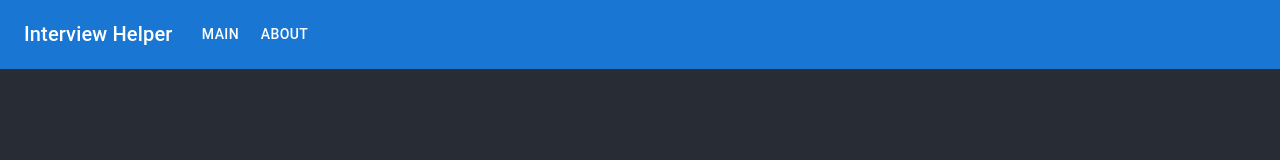
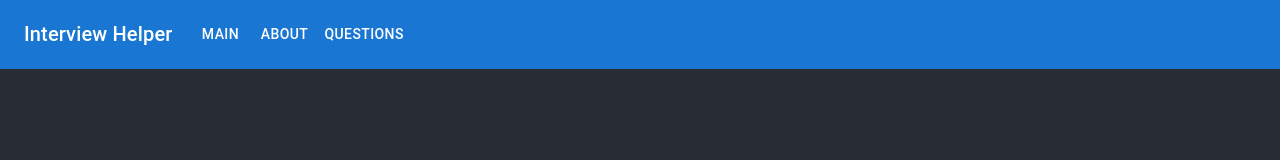
Before and after one commit to Sverdiyev/InterviewHelperFE, a React (Create React App) app: page /questions in a window 1280 px wide. Before the commit this address had no page. Shown: the top 160 px of the page. Built offline with nearby package versions, Linux system fonts and the light colour scheme.

Commit message:
change folder strucutre

```diff
--- a/src/App.jsx
+++ b/src/App.jsx
@@ -1,10 +1,11 @@
 import { Route, Routes } from 'react-router-dom';
 import './App.css';
-import Navbar from './components/Navbar';
-import Footer from './components/Footer';
+import Navbar from './components/Layout/Navbar';
+import Footer from './components/Layout/Footer';
 import About from './pages/About.jsx';
 import Main from './pages/Main.jsx';
 import NotFound from './pages/NotFound.jsx';
+import Questions from './pages/Questions.jsx';
 
 function App() {
   return (
@@ -14,6 +15,7 @@ function App() {
         <Routes>
           <Route path="/about" element={<About />} />
           <Route path="/main" element={<Main />} />
+          <Route path="/questions" element={<Questions />} />
           <Route path="/" element={<Main />} />
           <Route path="*" element={<NotFound />} />
         </Routes>
--- a/src/components/Navbar.jsx
+++ b/src/components/Layout/Navbar.jsx
@@ -9,7 +9,7 @@ import Button from '@mui/material/Button';
 import MenuItem from '@mui/material/MenuItem';
 import { Link } from 'react-router-dom';
 
-const pages = ['main', 'about'];
+const pages = ['main', 'about', 'questions'];
 
 function Navbar() {
   const [anchorElNav, setAnchorElNav] = useState(null);
@@ -28,8 +28,7 @@ function Navbar() {
             component={Link}
             to="/"
             sx={{ mr: 2, display: { xs: 'none', md: 'flex' } }}
-            style={{ textDecoration: 'none', color: 'white' }}
-          >
+            style={{ textDecoration: 'none', color: 'white' }}>
             Interview Helper
           </Typography>
 
@@ -50,8 +49,7 @@ function Navbar() {
               onClose={handleCloseNavMenu}
               sx={{
                 display: { xs: 'block', md: 'none' }
-              }}
-            >
+              }}>
               {pages.map((page) => (
                 <MenuItem key={page} onClick={handleCloseNavMenu}>
                   <Typography textAlign="center">{page}</Typography>
@@ -63,8 +61,7 @@ function Navbar() {
             variant="h6"
             noWrap
             component="div"
-            sx={{ flexGrow: 1, display: { xs: 'flex', md: 'none' } }}
-          >
+            sx={{ flexGrow: 1, display: { xs: 'flex', md: 'none' } }}>
             LOGO
           </Typography>
           <Box sx={{ flexGrow: 1, display: { xs: 'none', md: 'flex' } }}>
@@ -73,8 +70,7 @@ function Navbar() {
                 <Button
                   key={page}
                   onClick={handleCloseNavMenu}
-                  sx={{ my: 2, color: 'white', display: 'block' }}
-                >
+                  sx={{ my: 2, color: 'white', display: 'block' }}>
                   {page}
                 </Button>
               </Link>
--- /dev/null
+++ b/src/pages/Questions.jsx
@@ -0,0 +1,13 @@
+import React from 'react';
+import Question from '../components/Question.jsx';
+
+function Questions() {
+  return (
+    <>
+      Questions Page
+      <Question />
+    </>
+  );
+}
+
+export default Questions;
```
Also changed, not shown: src/components/Layout/Footer.jsx (renamed from src/components/Footer.jsx).
